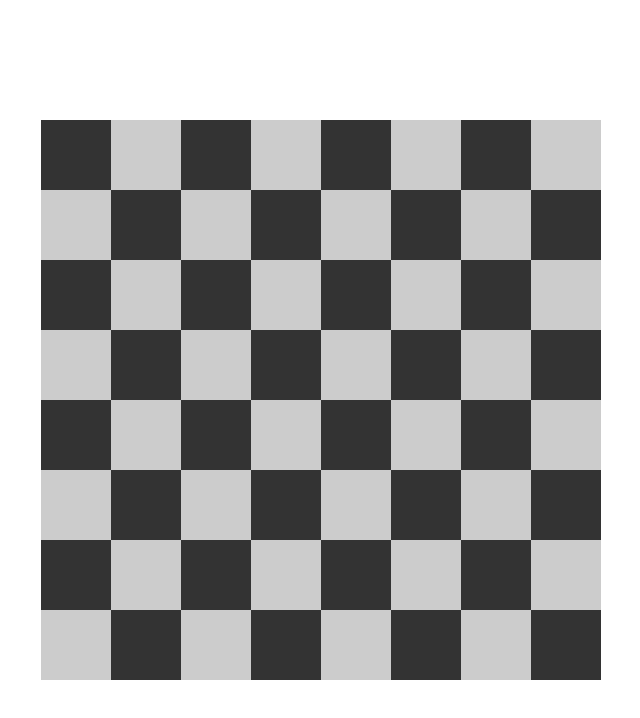
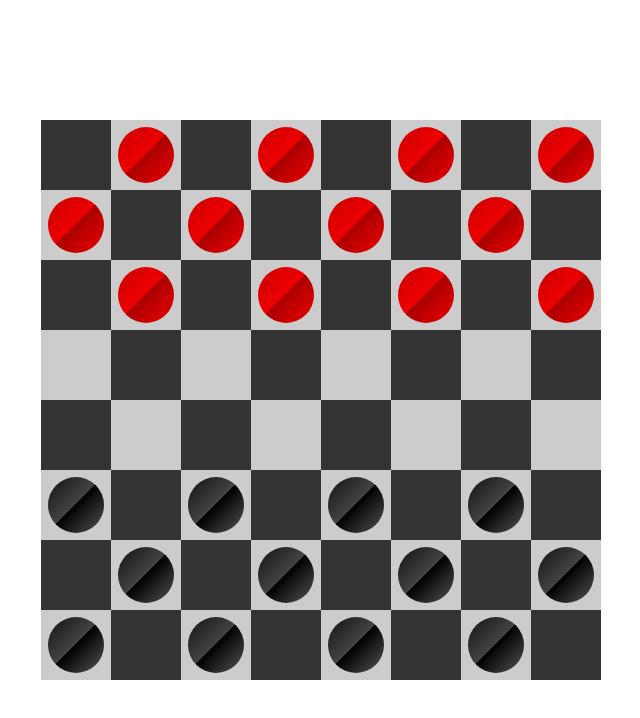
Before and after one commit to unixpickle/weakai, a plain HTML site: page minimax/index.html in a window 1280 px wide. Shown: the whole page, without its empty margins (319-959 px from the left). Drawn offline with Linux system fonts and the light colour scheme.

Commit message:
minimax: implemented mechanism for displaying pieces

```diff
--- a/minimax/index.html
+++ b/minimax/index.html
@@ -3,6 +3,11 @@
   <head>
     <title>Checkers</title>
     <link href="styles/board.css" rel="stylesheet" type="text/css">
+    <script type="text/javascript">
+    window.app = {};
+    </script>
+    <script src="scripts/board_view.js"></script>
+    <script src="scripts/main.js"></script>
   </head>
   <body>
     <div id="board">
--- /dev/null
+++ b/minimax/scripts/board_view.js
@@ -0,0 +1,66 @@
+(function() {
+
+  function BoardView() {
+    this._pieces = [];
+    this._element = document.getElementById('board');
+    for (var i = 0; i < 3; ++i) {
+      for (var j = 0; j < 8; ++j) {
+        if ((j & 1) !== (i & 1)) {
+          continue;
+        }
+        for (var player = 1; player < 3; ++player) {
+          var x = (player === 1 ? j : 7-j);
+          var y = (player === 1 ? 7-i : i);
+          var piece = new Piece(player, {x: x, y: y});
+          this._pieces.push(piece);
+          this._element.appendChild(piece.element());
+        }
+      }
+    }
+  }
+
+  function Piece(player, position) {
+    this._element = document.createElement('div');
+    this._element.className = 'board-piece board-piece-player' + player;
+    this._player = player;
+    this._isKing = false;
+    this._position = position;
+    this._repositionElement();
+  }
+
+  Piece.prototype.element = function() {
+    return this._element;
+  };
+
+  Piece.prototype.getPlayer = function() {
+    return this._player;
+  };
+
+  Piece.prototype.getPosition = function() {
+    return this._position;
+  };
+
+  Piece.prototype.setPosition = function(pos) {
+    this._position = pos;
+    this._repositionElement();
+  };
+
+  Piece.prototype.isKing = function() {
+    return this._isKing;
+  };
+
+  Piece.prototype.becomeKing = function() {
+    if (!this._isKing) {
+      this._isKing = true;
+      this._element.className += ' board-piece-player' + this._player + '-king';
+    }
+  };
+
+  Piece.prototype._repositionElement = function() {
+    this._element.style.left = ((this._position.x / 8)*100).toFixed(2) + '%';
+    this._element.style.top = ((this._position.y / 8)*100).toFixed(2) + '%';
+  };
+
+  window.app.BoardView = BoardView;
+
+})();
--- /dev/null
+++ b/minimax/scripts/main.js
@@ -0,0 +1,3 @@
+window.addEventListener('load', function() {
+  new window.app.BoardView();
+});
--- a/minimax/styles/board.css
+++ b/minimax/styles/board.css
@@ -21,3 +21,26 @@
     top: calc(50% - 280px);
   }
 }
+
+.board-piece {
+  position: absolute;
+  width: 12.5%;
+  height: 12.5%;
+  background-size: 100% 100%;
+}
+
+.board-piece-player1 {
+  background-image: url('../images/player1_piece.svg');
+}
+
+.board-piece-player2 {
+  background-image: url('../images/player2_piece.svg');
+}
+
+.board-piece-player1-king {
+  background-image: url('../images/player1_king.svg');
+}
+
+.board-piece-player2-king {
+  background-image: url('../images/player2_king.svg');
+}
```
Also changed, not shown: minimax/images/player1_king.svg (added), minimax/images/player1_piece.svg (added), minimax/images/player2_king.svg (added), minimax/images/player2_piece.svg (added).
